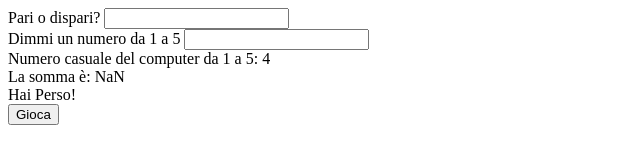
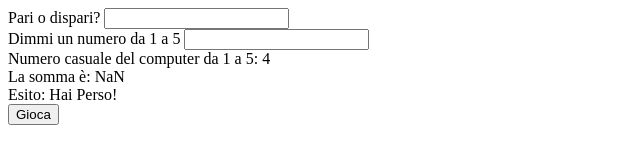
Before and after one commit to NicolaVerlato/js-paliedispari, a plain HTML site: page pari-e-dispari/index.html in a window 1280 px wide. Both pictures are taken after a click on the button "Gioca". Shown: the full height of the page, 0-640 px from the left. Drawn offline with Linux system fonts and the light colour scheme.

Commit message:
tirate fuori le funzioni dall'eventlistener

```diff
--- a/pari-e-dispari/index.html
+++ b/pari-e-dispari/index.html
@@ -22,7 +22,7 @@
 
     <div id="somma">La somma è: </div>
 
-    <div id="vincitore"></div>
+    <div id="vincitore">Esito: </div>
     <button id="btn">Gioca</button>
     <script type="text/javascript" src="js/script.js"></script>
 </body>
--- a/pari-e-dispari/js/script.js
+++ b/pari-e-dispari/js/script.js
@@ -19,23 +19,31 @@ button.addEventListener('click',
         const computerText = document.getElementById('pc-number');
         computerText.innerHTML += ' ' + randomComputer;
 
-        // funzione per genrare un numero random
-        function getRndInteger(min, max) {
-            return Math.floor(Math.random() * (5 - 1) ) + 1;
-        }
-
         // somma due numeri
         const textSum = document.getElementById('somma');
         const sum = userNumber + randomComputer;
         textSum.innerHTML += sum;
 
-        // creo funzione per sapere se la somma è pari o dispari
-        function sumEvenOrOdd(num1, num2) {
+        // stampo in pagina il vincitore tramite la funzione sumEvenOrOdd
         const vincitore = document.getElementById('vincitore');
+        vincitore.innerHTML += sumEvenOrOdd(userEvenOrOdd, sum);
+    }
+)
+
+// --------------
+// FUNZIONI
+// --------------
+// funzione per genrare un numero random
+function getRndInteger(min, max) {
+    return Math.floor(Math.random() * (max - min) ) + min;
+}
+
+ // funzione per sapere se la somma è pari o dispari
+ function sumEvenOrOdd(evenOrOdd, sum) {
     let winner;
-            if(userEvenOrOdd === 'pari' && sum % 2 === 0) {
+    if(evenOrOdd === 'pari' &&  sum % 2 === 0) {
         winner = 'Hai Vinto!';
-            } else if(userEvenOrOdd === 'dispari' && sum % 2 !== 0){
+    } else if(evenOrOdd === 'dispari' && sum % 2 !== 0){
         winner = 'Hai Vinto!';
     } else {
         winner = 'Hai Perso!';
@@ -43,7 +51,3 @@ button.addEventListener('click',
 
     return winner;
 }
-
-        vincitore.innerHTML += sumEvenOrOdd(userNumber, randomComputer);
-    }
-)
```
Also changed, not shown: 1 other file. Lines whose indentation alone changed are shown as unchanged.
